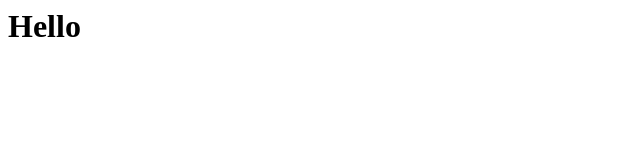
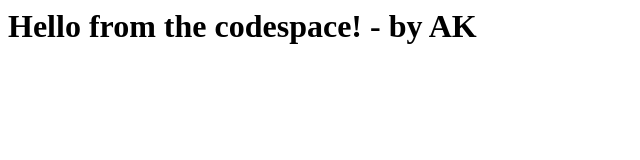
Before and after one commit to kesicand/skills-code-with-codespaces, a plain HTML site: page index.html in a window 1280 px wide. Shown: the whole page, without its empty margins (0-640 px from the left). Drawn offline with Linux system fonts and the light colour scheme.

Commit message:
Adding hello from the codespace!

```diff
--- a/index.html
+++ b/index.html
@@ -1,3 +1,3 @@
 <html>
-  <h1>Hello</h1>
+  <h1>Hello from the codespace! - by AK</h1>
 </html>
```
